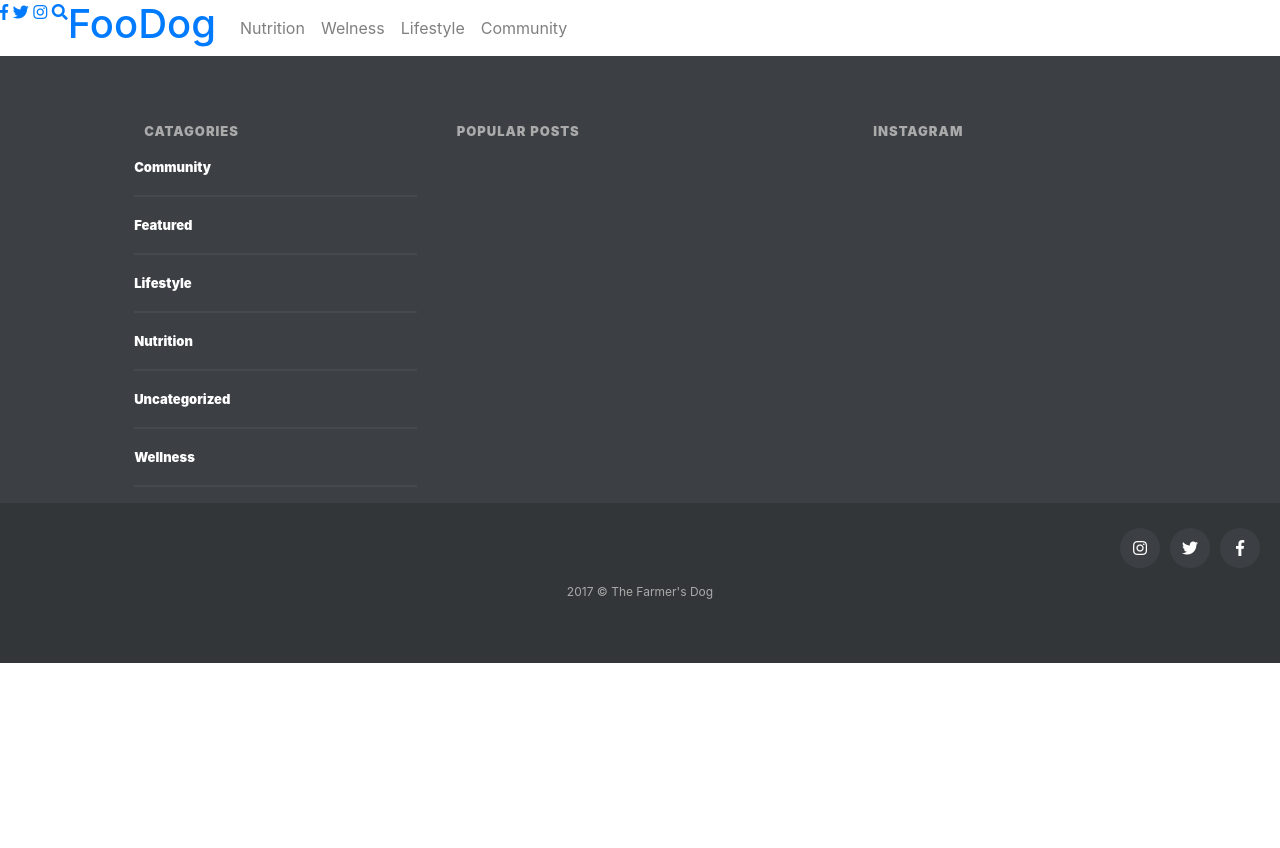
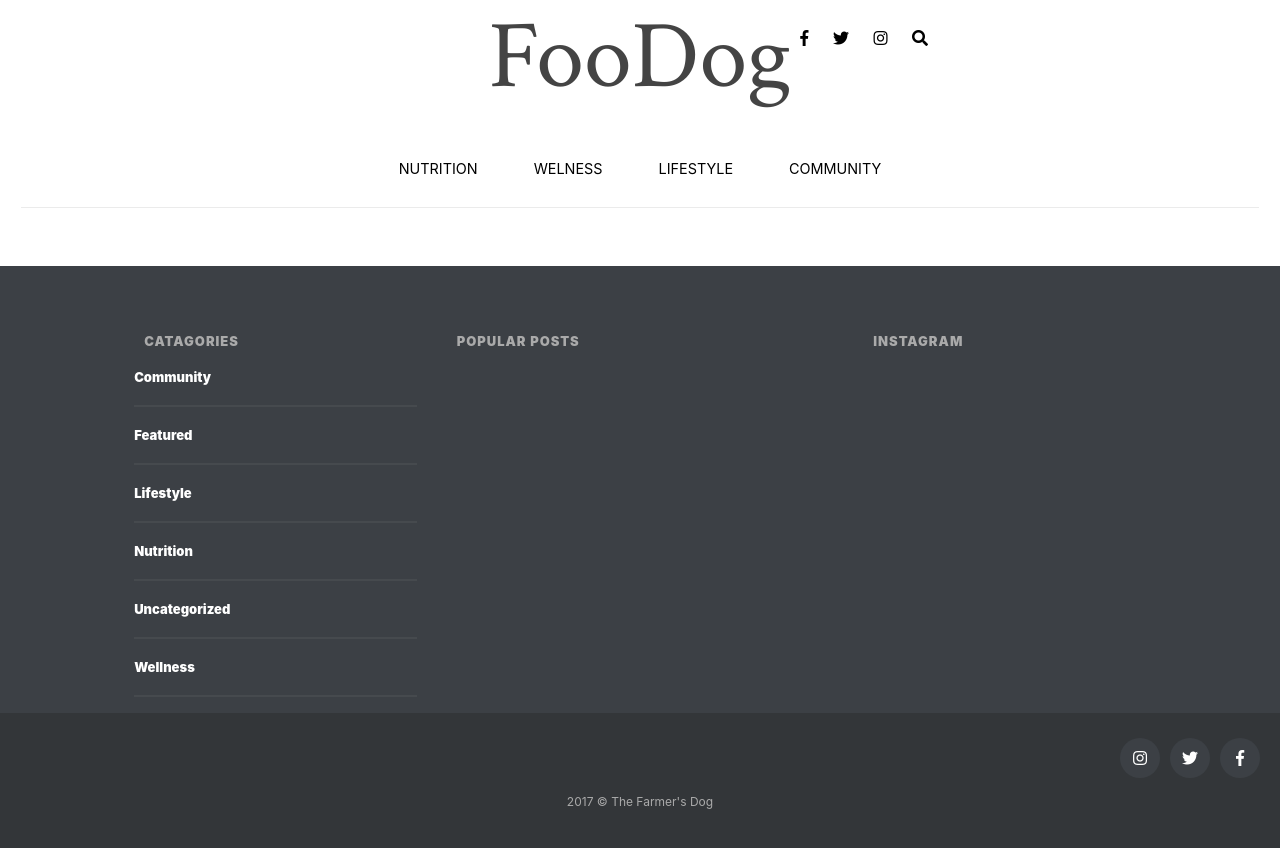
Before and after one commit to oussrh/FooDog-WP, a plain HTML site: page article.html in a window 1280 px wide. Before the commit the page ends 800 px from the top, so only its background shows below. Drawn offline with nearby package versions, Linux system fonts and the light colour scheme; no server answers.

Commit message:
preload link 4

```diff
--- a/article.html
+++ b/article.html
@@ -35,7 +35,7 @@
 	 crossorigin="anonymous">
 	<link rel="stylesheet" href="https://use.fontawesome.com/releases/v5.5.0/css/all.css" integrity="sha384-B4dIYHKNBt8Bc12p+WXckhzcICo0wtJAoU8YZTY5qE0Id1GSseTk6S+L3BlXeVIU"
 	 crossorigin="anonymous">
-	<link rel="preload" rel="stylesheet" href="CSS/style.css">
+	<link rel="stylesheet" href="CSS/style.css">
 
 </head>
 
```
Also changed, not shown: categorie.html (+1 -1 lines), index.html (+1 -1 lines).
